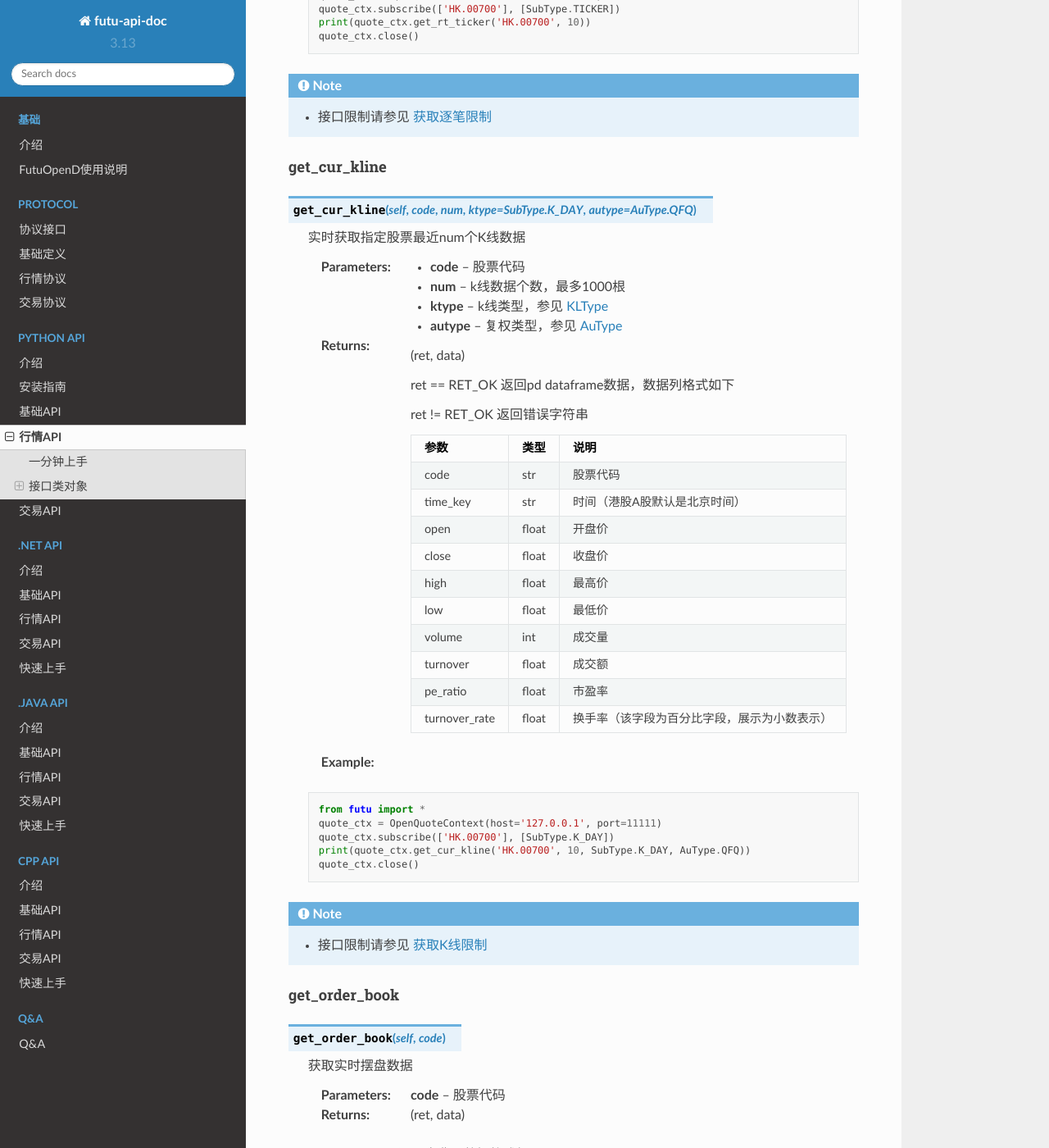
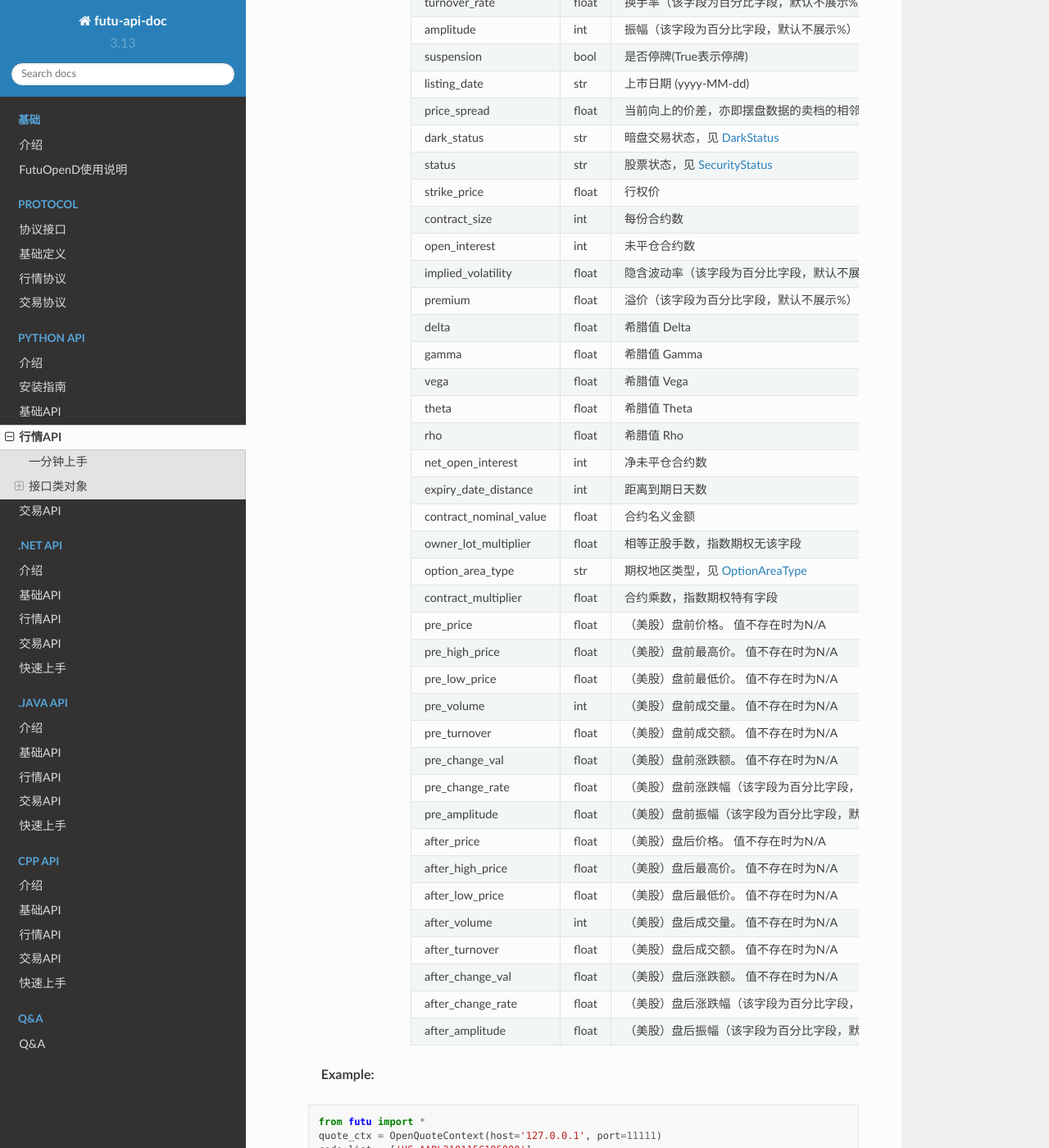
Before and after one commit to FutunnOpen/futu-api-doc, a Sphinx documentation site: the page built from doc_maker/source/api/Quote_API.rst, in a window 1280 px wide and 1400 px high, scrolled down 21190 px. Shown: the whole window at 82% size. Built offline with Sphinx 7.4.7 and the Read the Docs theme 2.0.0, drawn with Linux system fonts in a browser that asks for light colours; some of the changed text lies outside the part shown.

Commit message:
增加美股盘前盘后行情文档

```diff
--- a/doc_maker/source/api/Quote_API.rst
+++ b/doc_maker/source/api/Quote_API.rst
@@ -493,9 +493,9 @@
 
         ret != RET_OK 返回错误字符串
 
- ============================   =============   ======================================================================
+ ============================   =============   ===================================================================
  参数                             类型                       说明
- ============================   =============   ======================================================================
+ ============================   =============   ===================================================================
  code                            str            股票代码
  update_time                     str            更新时间(yyyy-MM-dd HH:mm:ss)（港股A股默认是北京时间）
  last_price                      float          最新价格
@@ -600,7 +600,23 @@
  owner_lot_multiplier            float          相等正股手数，指数期权无该字段
  option_area_type                str            期权地区类型，见 OptionAreaType_
  contract_multiplier             float          合约乘数，指数期权特有字段
- ============================   =============   ======================================================================
+ pre_price                       float          （美股）盘前价格。 值不存在时为N/A
+ pre_high_price                  float          （美股）盘前最高价。 值不存在时为N/A
+ pre_low_price                   float          （美股）盘前最低价。 值不存在时为N/A
+ pre_volume                      int            （美股）盘前成交量。 值不存在时为N/A
+ pre_turnover                    float          （美股）盘前成交额。 值不存在时为N/A
+ pre_change_val                  float          （美股）盘前涨跌额。 值不存在时为N/A
+ pre_change_rate                 float          （美股）盘前涨跌幅（该字段为百分比字段，默认不展示%）。 值不存在时为N/A
+ pre_amplitude                   float          （美股）盘前振幅（该字段为百分比字段，默认不展示%）。 值不存在时为N/A
+ after_price                       float          （美股）盘后价格。 值不存在时为N/A
+ after_high_price                  float          （美股）盘后最高价。 值不存在时为N/A
+ after_low_price                   float          （美股）盘后最低价。 值不存在时为N/A
+ after_volume                      int            （美股）盘后成交量。 值不存在时为N/A
+ after_turnover                    float          （美股）盘后成交额。 值不存在时为N/A
+ after_change_val                  float          （美股）盘后涨跌额。 值不存在时为N/A
+ after_change_rate                 float          （美股）盘后涨跌幅（该字段为百分比字段，默认不展示%）。 值不存在时为N/A
+ after_amplitude                   float          （美股）盘后振幅（该字段为百分比字段，默认不展示%）。 值不存在时为N/A
+ ============================   =============   ===================================================================
 
  :Example:
 
@@ -979,9 +995,9 @@
 
         ret != RET_OK 返回错误字符串
 
-        =====================   ===========   ==============================================================
+        ======================  ===========   ==============================================================
         参数                      类型                        说明
-        =====================   ===========   ==============================================================
+        ======================  ===========   ==============================================================
         code                    str            股票代码
         data_date               str            日期
         data_time               str            时间（港股A股默认是北京时间）
@@ -1015,7 +1031,23 @@
         owner_lot_multiplier    float          相等正股手数，指数期权无该字段
         option_area_type        str            期权地区类型，见 OptionAreaType_
         contract_multiplier     float          合约乘数，指数期权特有字段
-        =====================   ===========   ==============================================================
+        pre_price               float          （美股）盘前价格。 值不存在时为N/A
+        pre_high_price          float          （美股）盘前最高价。 值不存在时为N/A
+        pre_low_price           float          （美股）盘前最低价。 值不存在时为N/A
+        pre_volume              int            （美股）盘前成交量。 值不存在时为N/A
+        pre_turnover            float          （美股）盘前成交额。 值不存在时为N/A
+        pre_change_val          float          （美股）盘前涨跌额。 值不存在时为N/A
+        pre_change_rate         float          （美股）盘前涨跌幅（该字段为百分比字段，默认不展示%）。 值不存在时为N/A
+        pre_amplitude           float          （美股）盘前振幅（该字段为百分比字段，默认不展示%）。 值不存在时为N/A
+        after_price             float          （美股）盘后价格。 值不存在时为N/A
+        after_high_price        float          （美股）盘后最高价。 值不存在时为N/A
+        after_low_price         float          （美股）盘后最低价。 值不存在时为N/A
+        after_volume            int            （美股）盘后成交量。 值不存在时为N/A
+        after_turnover          float          （美股）盘后成交额。 值不存在时为N/A
+        after_change_val        float          （美股）盘后涨跌额。 值不存在时为N/A
+        after_change_rate       float          （美股）盘后涨跌幅（该字段为百分比字段，默认不展示%）。 值不存在时为N/A
+        after_amplitude         float          （美股）盘后振幅（该字段为百分比字段，默认不展示%）。 值不存在时为N/A
+        ======================  ===========   ==============================================================
 
  :Example:
 
```
